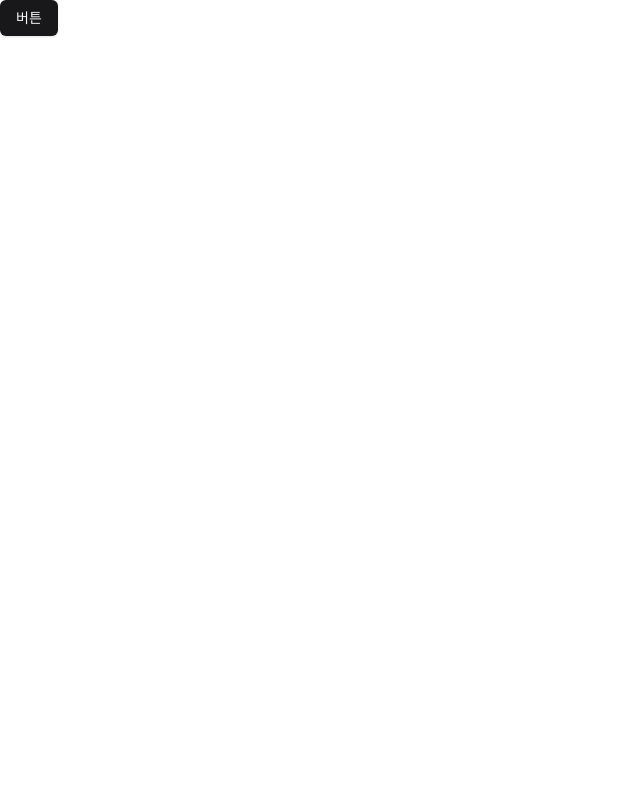
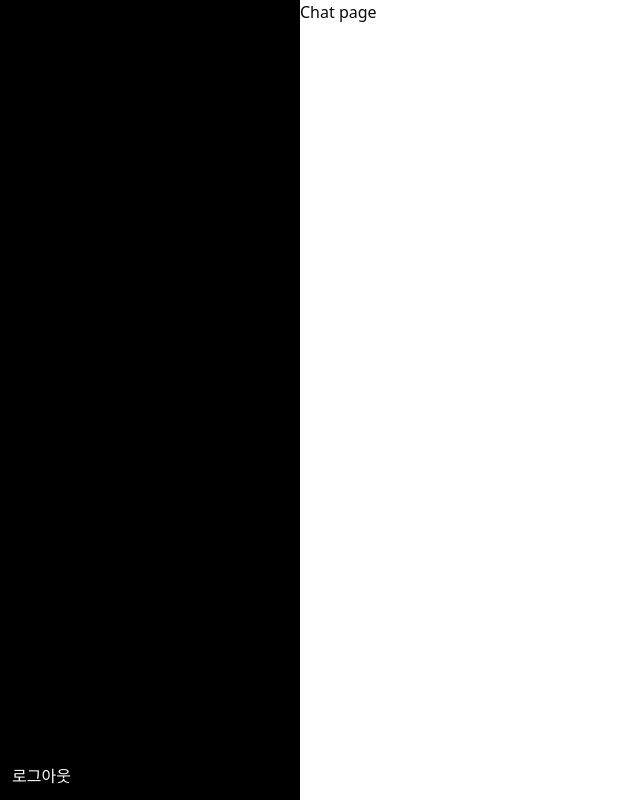
Before and after one commit to HyunminYi/chatly, a Next.js app: page / in a window 1280 px wide. Shown: the whole page, without its empty margins (0-640 px from the left). Built offline with nearby package versions, Linux system fonts and the light colour scheme.

Commit message:
wip :markup sidebar

```diff
--- /dev/null
+++ b/src/app/(chat)/layout.tsx
@@ -0,0 +1,18 @@
+import { IChildren } from "@/app/types/common";
+import Sidebar from "@/app/components/chat/Sidebar";
+
+const Layout = ({ children }: IChildren) => {
+  return (
+    <div className="md:flex h-full">
+      {/*sidebar*/}
+      <div className="hidden md:block w-[300px]">
+        <Sidebar />
+      </div>
+      {/*header*/}
+      <div></div>
+      {children}
+    </div>
+  );
+};
+
+export default Layout;
--- /dev/null
+++ b/src/app/(chat)/page.tsx
@@ -0,0 +1,5 @@
+const Page = () => {
+  return <>Chat page</>;
+};
+
+export default Page;
--- /dev/null
+++ b/src/app/components/chat/Logo.tsx
@@ -0,0 +1,13 @@
+import { BASE_URL } from "@/app/constants/routes";
+import Link from "next/link";
+import Image from "next/image";
+
+const Logo = () => {
+  return (
+    <Link href={BASE_URL} className="flex items-center gap-2">
+      <Image width={40} height={40} src={`/logo.png`} alt={`logo`} />
+    </Link>
+  );
+};
+
+export default Logo;
--- /dev/null
+++ b/src/app/components/chat/Sidebar.tsx
@@ -0,0 +1,12 @@
+const Sidebar = () => {
+  return (
+    <nav className="h-full p-3 bg-black flex flex-col text-white ">
+      {/*로고 영역 + 메뉴 아이템*/}
+      <div className="flex-1 overflow-y-auto"></div>
+      {/*  로그아웃 버튼 영역*/}
+      <div>로그아웃 </div>
+    </nav>
+  );
+};
+
+export default Sidebar;
--- a/src/app/page.tsx
+++ /dev/null
@@ -1,9 +0,0 @@
-import { Button } from "@/app/components/ui/button";
-
-export default function Home() {
-  return (
-    <main>
-      <Button>버튼</Button>
-    </main>
-  );
-}
```
Also changed, not shown: public/logo.png (added).
